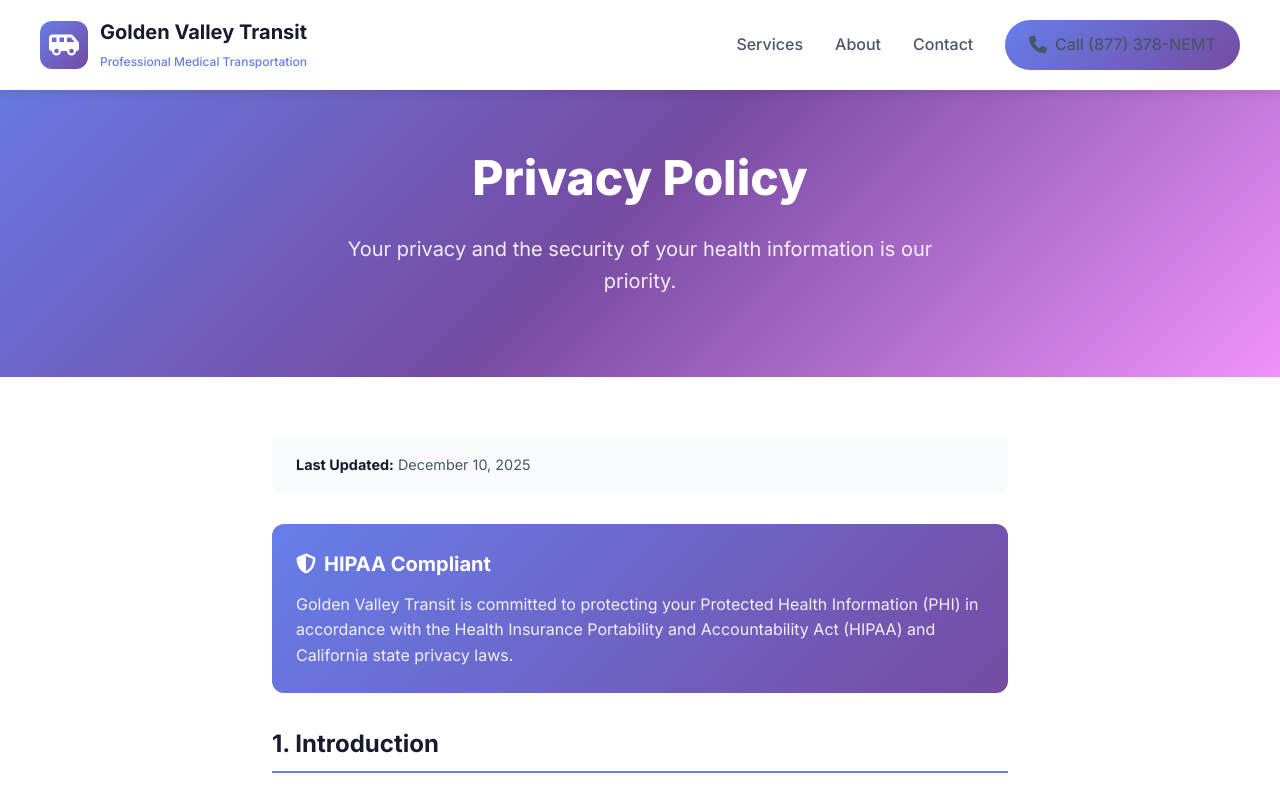
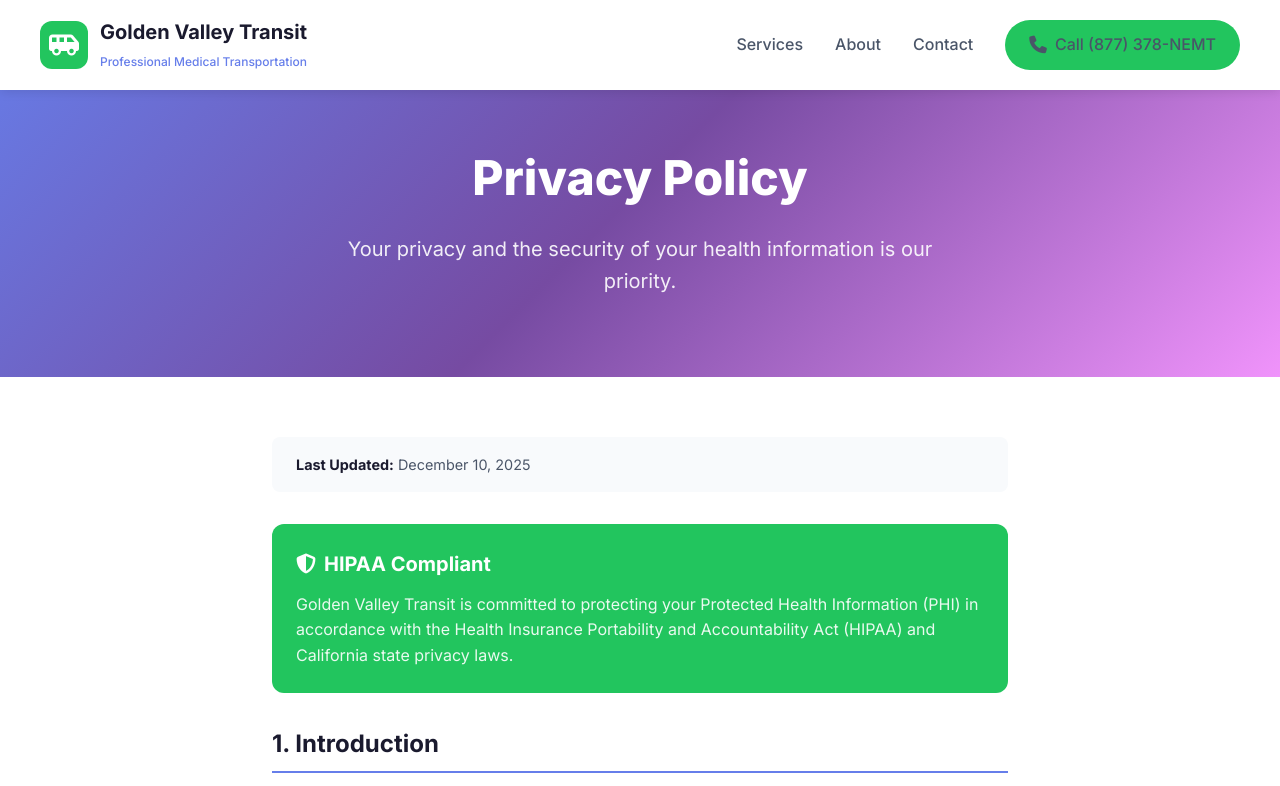
Before and after one commit to sthomas24hr247/golden-valley-transit, a plain HTML site: page privacy.html in a window 1280 px wide. Shown: the top 786 px of the page. Drawn offline with Linux system fonts and the light colour scheme.

Commit message:
Fix phone button - solid green for better readability

```diff
--- a/privacy.html
+++ b/privacy.html
@@ -49,7 +49,7 @@
         .logo-icon {
             width: 48px;
             height: 48px;
-            background: linear-gradient(135deg, #667eea 0%, #764ba2 100%);
+            background: #22c55e;
             border-radius: 12px;
             display: flex;
             align-items: center;
@@ -88,7 +88,7 @@
         }
 
         .cta-button {
-            background: linear-gradient(135deg, #667eea 0%, #764ba2 100%);
+            background: #22c55e;
             color: white;
             padding: 0.75rem 1.5rem;
             border-radius: 50px;
@@ -107,7 +107,7 @@
 
         .cta-button:hover {
             transform: translateY(-2px);
-            box-shadow: 0 4px 15px rgba(102, 126, 234, 0.4);
+            box-shadow: 0 4px 15px rgba(34, 197, 94, 0.4);
         }
 
         /* Hero Section */
@@ -181,7 +181,7 @@
         }
 
         .hipaa-notice {
-            background: linear-gradient(135deg, #667eea 0%, #764ba2 100%);
+            background: #22c55e;
             color: white;
             padding: 1.5rem;
             border-radius: 12px;
```
Also changed, not shown: about.html (+7 -7 lines).
